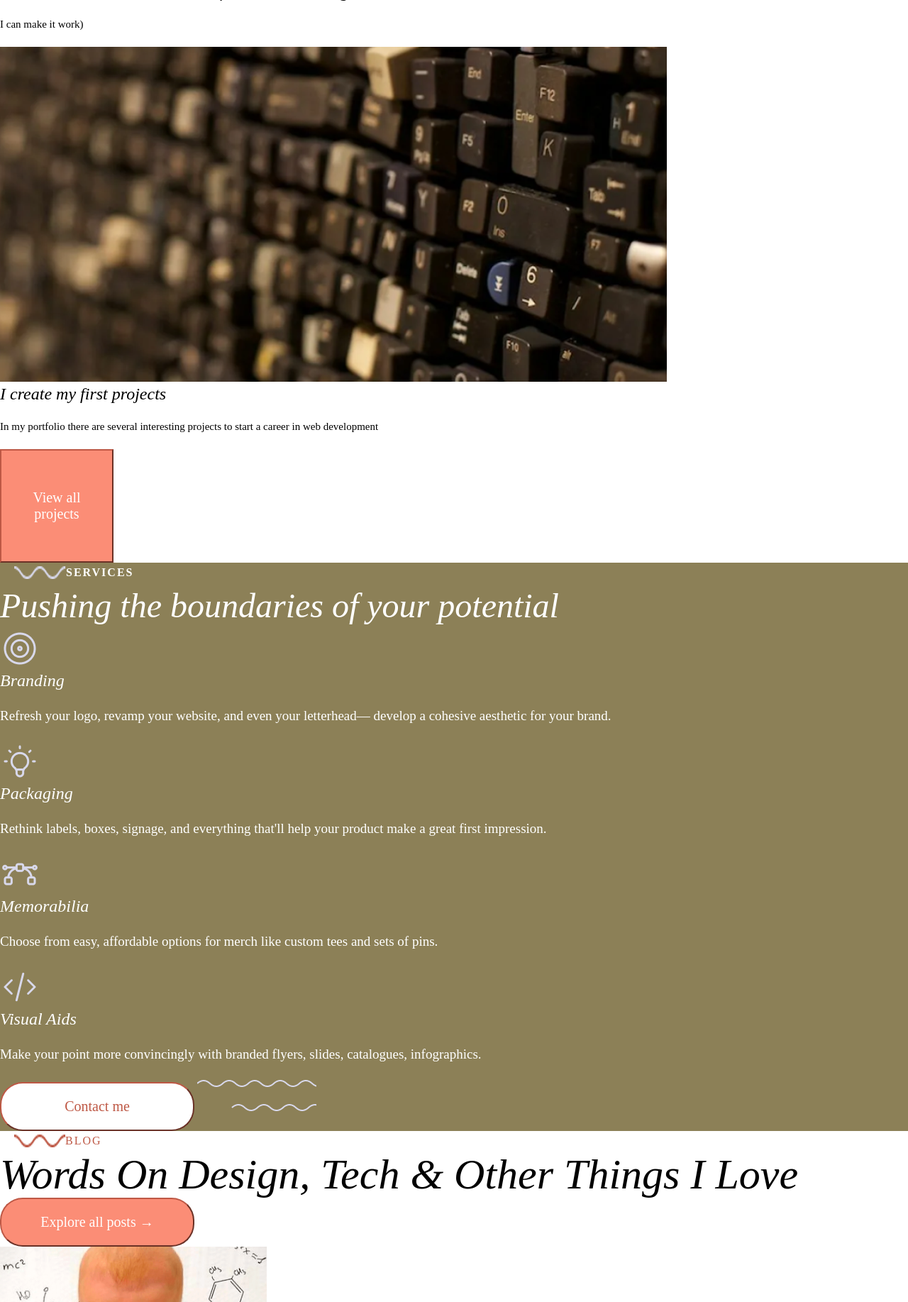
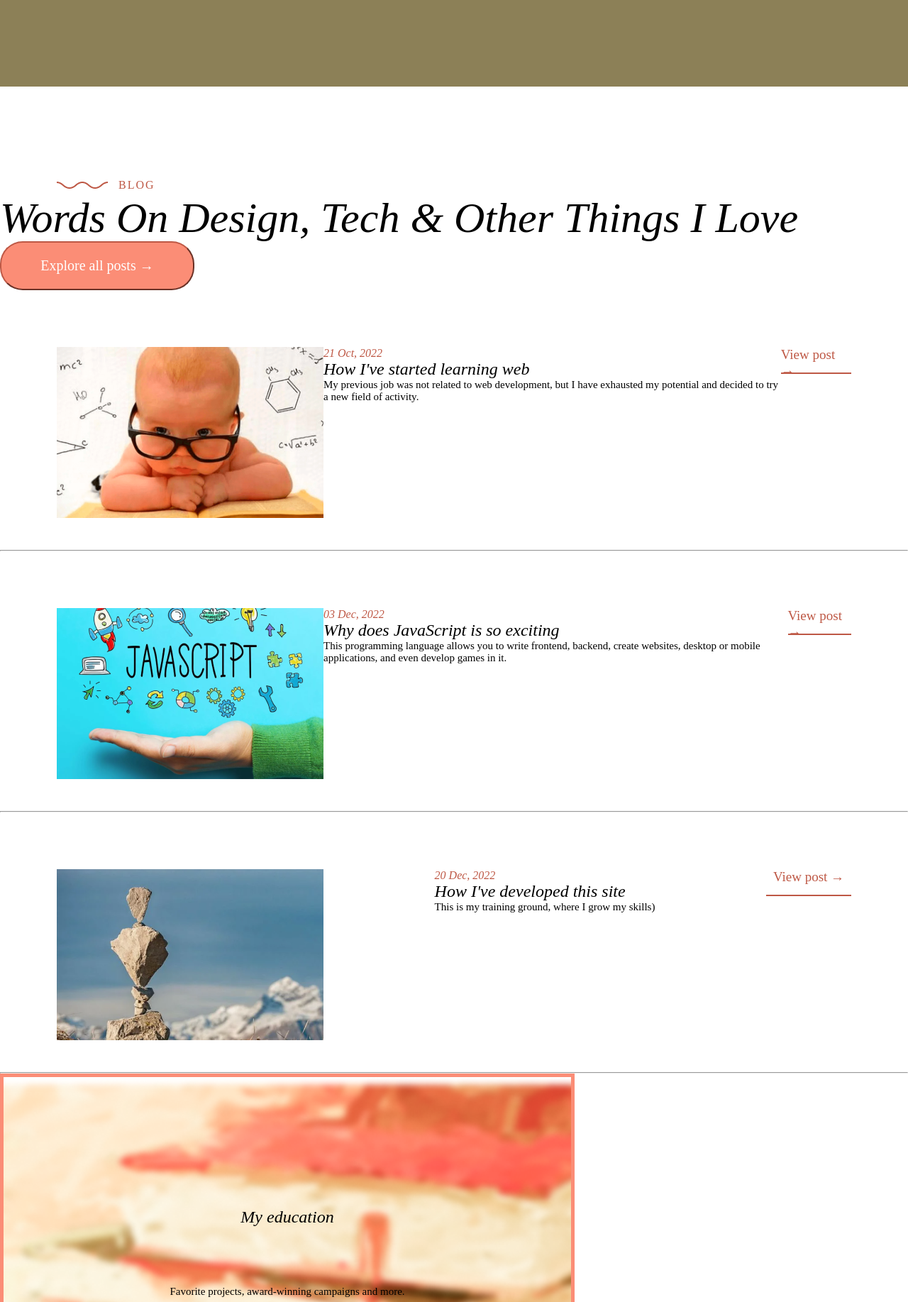
Before and after one commit to Yuliya-Lov/AltshuProject, a PHP site: page / in a window 1280 px wide; the page is wider, and only the part inside the window is pictured. Shown: the part 4665-6500 px from the top of that part at 71% size. Run offline with PHP 8.4, Linux system fonts and the light colour scheme.

Commit message:
css еще не до конца

```diff
--- a/assets/css/style.css
+++ b/assets/css/style.css
@@ -1,4 +1,4 @@
-body, header,main, article, section, footer,div, h1, h2, h3, h4, h5, h6 {
+* {
     margin: 0;
 }
 h1,h2,h3,h4,h5,h6 {
@@ -6,9 +6,8 @@ h1,h2,h3,h4,h5,h6 {
     font-style: italic;
 }
 /* div, section, article, main, footer, header, nav , table {
-    border:5px solid black;
+    border:5px solid black; */
 }
-*/
 p {
     font-family: 'Inika';
     font-style: normal;
@@ -40,7 +39,7 @@ h5 {
 }
 a {
     text-decoration: none;
-    color: #FFFFFF;
+    color: Gainsboro;
 }
 ul {
     list-style-type: none;
@@ -65,7 +64,7 @@ header {
     height: 33px;
     padding: 25px 80px;
 }
-nav {
+header nav {
     display: flex;
     flex-direction: row;
     justify-content:flex-end;
@@ -76,14 +75,18 @@ nav {
 .green-background {
     background: #8C8057;
 }
-/* картинка не устанавливается как фон (( */
 .book-background {
     height: 400px;
-    width: 720px;
-    background-image: url("./assets/Images/books.png");
-    background-size: no-repeat;
+    width: 50%;
+    background-image: url("../Images/books.png");
     background-position: center;
     background-size: cover;
+    display: flex;
+    flex-direction: column;
+    justify-content: space-evenly;
+    align-items: center;
+    padding:100px 80px 120px 80px;
+    border: 5px solid #FB8D76;
 }
 #about, #blog, #contacts, #education, #services {
     text-transform: uppercase;
@@ -92,7 +95,7 @@ nav {
     font-style: normal;
 }
 .white-text {
-    color: #FFFFFF;
+    color: Gainsboro;
 }
 .red-text {
     color: #BE5845;
@@ -162,7 +165,7 @@ input {
 .white-button {
     width: 274px;
     height: 69px;
-    background: #FFFFFF;
+    background: WhiteSmoke;
     border-color: #BE5845;
     border-radius: 32px;
     color: #BE5845;
@@ -180,16 +183,20 @@ input {
     color: #FFFFFF;
     font-family: 'Crete Round';
     font-size: 20px;
+    border-radius: 32px;
 }
 .title-of-article {
     display: flex;
     flex-direction: row;
-    padding: 5px 20px;
-    align-items:baseline:
+    align-items: baseline;
+    padding: 130px 80px 10px 80px;
+    width: fit-content;
+    height: 12px;
 }
 .wave {
     height: 10px;
     width: 72px;
+    padding-right: 15px;
 }
 .mountains {
     width: 50%;
@@ -197,8 +204,131 @@ input {
 }
 .start {
     display: flex;
-    flex-direction: row;
+    flex-direction:row;
     height: 770px;
     justify-content:space-between;
     padding: 0px 0px 0px 80px;
 }
+.view-post {
+    width: 120px;
+    height: 36px;
+    display: flex;
+    flex-direction: row;
+    flex-wrap: wrap;
+    color: #BE5845;
+    border-bottom: 2px solid #BE5845;
+    justify-content: center;
+
+}
+.part-of-blog {
+    display: flex;
+    flex-direction: row;
+    margin: 80px 80px 45px 80px;
+    justify-content: space-between;
+    align-items: flex-start;
+}
+section.white-text {
+    width: 320px;
+    height: 270px;
+    padding-right: 160px;
+    padding-bottom: 35px;
+    display: flex;
+    flex-direction: column;
+    justify-content: space-evenly;
+}
+.about {
+    display: flex;
+    flex-direction: row;
+    justify-content:flex-start;
+    flex-wrap: wrap;
+}
+
+.hi {
+    display: flex;
+    flex-direction: column;
+    justify-content:space-between;
+}
+.altshu {
+    width: 350px;
+    height: 65px;
+    display: flex;
+    flex-direction: row;
+    justify-content:space-between;
+    padding-bottom: 50px;
+}
+.hi div:nth-child(1) {
+    display: flex;
+    flex-direction: column;
+    justify-content:space-between;
+    height: 550px;
+    width: 620px;
+    padding: 50px 80px 0px 0px;
+}
+span:first-of-type {
+    font-weight: 400;
+    font-size: 32px;
+}
+
+.results {
+    display: flex;
+    flex-direction: row;
+    flex-wrap: wrap;
+}
+.table-section {
+    display: flex;
+    flex-direction: row;
+    flex-wrap: wrap;
+    padding: 0px 45px 140px 80px;
+    justify-content: space-between;
+}
+.pink-button:hover  {
+    background-color:#BE5845;
+    border-width: 3px;
+    cursor: pointer;
+    box-shadow:3px 5px 3px rgba(140, 128, 87, 0.85);
+}
+.square-button:hover  {
+    background-color:#BE5845;
+    border-width: 3px;
+    cursor: pointer;
+    box-shadow:3px 5px 3px rgba(140, 128, 87, 0.85);
+}
+.white-button:hover  {
+    background-color: white;
+    border-width: 3px;
+    cursor: pointer;
+    box-shadow:3px 5px 3px rgba(190, 88, 69, 0.85);
+}
+img[src*="symbol"] {
+    width: 56px;
+    height: 56px;
+}
+section.white-text:nth-child(6) {
+    flex-direction: column;
+    justify-content: space-evenly;
+    align-items: flex-end;
+    padding-top: 30px;
+    padding-right: 60px;
+}
+section.white-text:nth-child(3) {
+    padding-right: 60px;
+}
+main nav {
+    display: flex;
+    flex-direction: row;
+    justify-content: stretch;
+    margin-top: 80px;
+}
+nav div:last-child {
+    width: 50%;
+    display: flex;
+    flex-direction: column;
+    justify-content: space-evenly;
+    align-items: center;
+    padding:100px 80px 120px 80px;
+}
+/* .book-background:nth-child(odd) {
+    display: flex;
+    font-weight: bolder;
+    padding-top: 30;
+} */
--- a/index.html
+++ b/index.html
@@ -22,15 +22,19 @@
     </header>
     <main>
         <article class="green-background white-text start">
+            <div class="hi">
                 <div>
-                <h2 class="white-text">“Every mountain peak is within reach if you just keep climbing.” </h2>
-                <h3 class="white-text">B. Finlay</h3>
+                <h2 class="white-text">“Every mountain peak is within reach if you just keep climbing.” <br><span>B. Finlay</span></h2>
+
                 <p  class="white-text inika-22">Hi! I am Yulia, I want to develop in the field of web development and create user-friendly applications.</p>
                 <button class="white-button">Write me! &#9993;</button>
-                <footer class="white-text">
+            </div>
+                <footer class="white-text altshu">
                     <img src="./assets/Images/cup.png" alt="cup">
+                    <div>
                         <p class="inika-15">Passed the Altshu Web Developing Course</p>
                         <p class="inika-15">WebDevelopment 2022 • altshu.com</p>
+                    </div>
                 </footer>
             </div>
             <img  class="mountains" src="./assets/Images/mountains.png" alt="mountains">
@@ -40,13 +44,14 @@
                 <img class="wave" src="./assets/Images/red_wave.png" alt="red wave">
                 <h6 id="about" class="red-text">About</h6>
             </div>
+            <h2>In the near future I'm going to develop  my first websites</h2>
+            <div class="about">
                 <div>
                     <img src="./assets/Images/stars.png" alt="five stars">
                     <p class="inika-19">This is a place for review</p>
                     <img src="./assets/Images/smirnovaa.png" alt="Smirnova Anastasia">
                 </div>
                 <div>
-                <h2>In the near future I'm going to develop  my first websites</h2>
                     <table>
                         <tr class="months">
                             <th>2+</th>
@@ -64,14 +69,15 @@
                     <img src="./assets/Images/PHP.png" alt="PHP+YII-2">
                     <img src="./assets/Images/my_sql.png" alt="My SQL">
                 </div>
+            </div>
         </article>
-        <article>
+        <article class="results">
             <div class="title-of-article">
-                <img src="./assets/Images/red_wave.png" alt="red wave">
+                <img class="wave" src="./assets/Images/red_wave.png" alt="red wave">
                 <h6 id="education" class="red-text">My education</h6>
             </div>
             <h1>The results of education I want to achieve.</h1>
-            <section>
+            <section >
                 <img src="./assets/Images/Img_1.png" alt="Image">
                 <h4>I know the basics of UI/UX design</h4>
                 <p class="inika-15">I will be able to develop attractive and user-friendly website design</p>
@@ -100,10 +106,12 @@
         </article>
         <article class="green-background">
             <div class="title-of-article">
-                <img src="./assets/Images/white_wave.png" alt="white wave">
+                <img class="wave" src="./assets/Images/white_wave.png" alt="white wave">
                 <h6  id="services" class="white-text">Services</h6>
             </div>
-            <h2 class="white-text">Pushing the boundaries of your potential</h2>
+            <div class="table-section">
+                <section class="white-text"><h2 class="white-text">Pushing the boundaries of your potential</h2>
+                </section>
                 <section class="white-text">
                     <img src="./assets/Images/symbol_1.png" alt="symbol">
                     <h4>Branding</h4>
@@ -124,55 +132,52 @@
                     <h4>Visual Aids</h4>
                     <p class="inika-19">Make your point more convincingly with branded flyers, slides, catalogues, infographics.</p>
                 </section>
+                <section class="white-text">
                     <button class="white-button">Contact me</button>
                     <img src="./assets/Images/two_waves.png" alt="two waves">
+                </section>
+            </div>
         </article>
         <article>
             <div class="title-of-article">
-                <img src="./assets/Images/red_wave.png" alt="red wave">
+                <img class="wave" src="./assets/Images/red_wave.png" alt="red wave">
                 <h5  id="blog" class="red-text">Blog</h5>
             </div>
             <h1>Words On Design, Tech & Other Things I Love</h1>
             <button class="pink-button">Explore all posts <b>&rarr;</b></button>
-            <section>
+            <section class="part-of-blog">
                 <img src="./assets/Images/Little_img_1.png" alt="Little image">
                 <div>
-                    <h5 class="white-text">21 Oct, 2022</h5>
+                    <h5 class="red-text">21 Oct, 2022</h5>
                     <h4>How I've started learning web</h4>
                     <p class="inika-15">My previous job was not related to web development, but I have exhausted my potential and decided to try a new field of activity.</p>
                 </div>
-                <div>
-                    <p  class="red-text inika-19">View post</p>
-                    <img src="./assets/Images/red_arrow.png" alt="red arrow">
-                    <hr>
+                <div class="view-post">
+                    <p  class="red-text inika-19">View post &rarr;</p>
                 </div>
             </section>
             <hr>
-            <section>
+            <section class="part-of-blog">
                 <img src="./assets/Images/Little_img_2.png" alt="Little image">
                 <div>
                     <h5 class="red-text">03 Dec, 2022</h5>
                     <h4>Why does JavaScript is so exciting</h4>
                     <p class="inika-15">This programming language allows you to write frontend, backend, create websites, desktop or mobile applications, and even develop games in it.</p>
                 </div>
-                <div>
-                    <p  class="red-text inika-19">View post</p>
-                    <img src="./assets/Images/red_arrow.png" alt="red arrow">
-                    <hr>
+                <div class="view-post">
+                    <p  class="red-text inika-19">View post &rarr;</p>
                 </div>
             </section>
             <hr>
-            <section>
+            <section class="part-of-blog">
                 <img src="./assets/Images/Little_img_3.png" alt="Little image">
                 <div>
                     <h5 class="red-text">20 Dec, 2022</h5>
                     <h4>How I've developed this site</h4>
                     <p class="inika-15">This is my training ground, where I grow my skills)</p>
                 </div>
-                <div>
-                    <p  class="red-text inika-19">View post </p>
-                    <img src="./assets/Images/red_arrow.png" alt="red arrow">
-                    <hr>
+                <div class="view-post">
+                    <p  class="red-text inika-19">View post &rarr;</p>
                 </div>
             </section>
             <hr>
@@ -186,14 +191,13 @@
         </div>
         <div class="red-background">
             <h4 class="white-text">About</h4>
-            <!-- не срабатывают оба класса одновременно ниже, только один из. Почему? -->
             <p class="white-text inika-15">My journey, career highlights and everything else you need to know.</p>
             <p class="white-text inika-19">Get to know me <b>&rarr;</b></p>
         </div>
     </nav>
     <footer class="green-background">
         <div class="title-of-article">
-            <img src="./assets/Images/white_wave.png" alt="white wave">
+            <img class="wave" src="./assets/Images/white_wave.png" alt="white wave">
             <h6 id="contacts" class="white-text">Contacts</h6>
         </div>
         <h1 class="white-text">Have something in mind? <span class="pink-text"> Let's connect.</span></h1>
```
Lines whose indentation alone changed are shown as unchanged.
